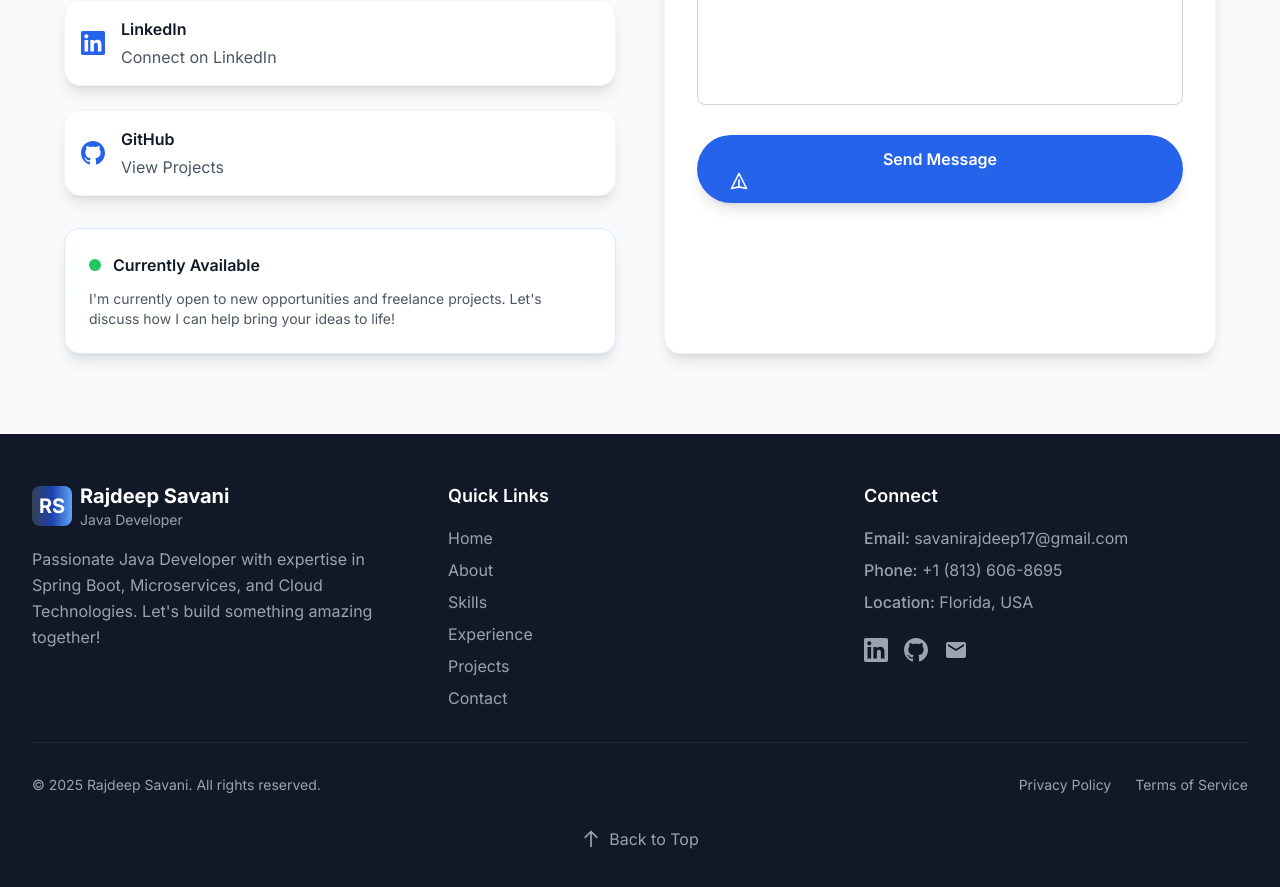
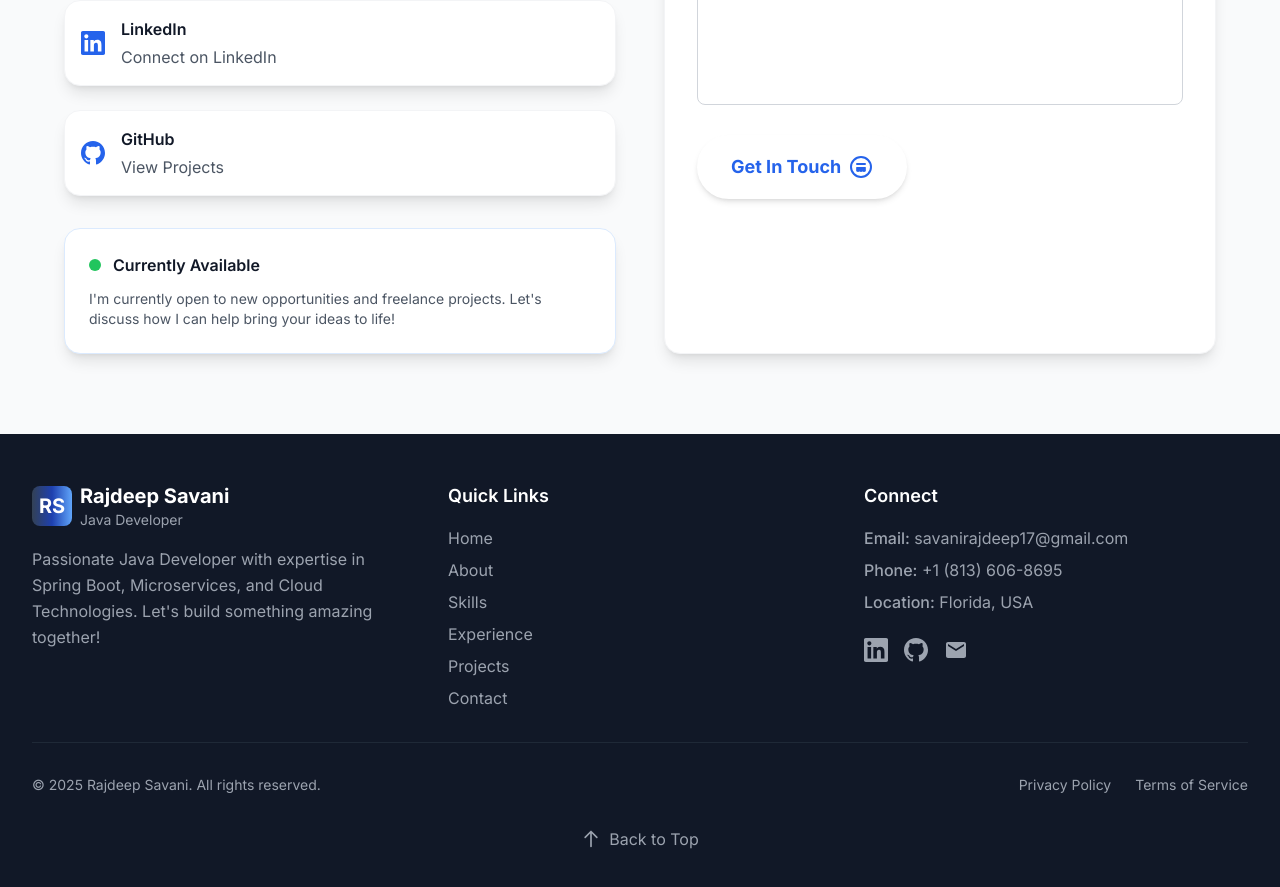
Before and after one commit to savanirajdeep/portfolio, a React (Vite) app: page / in a window 1280 px wide. Shown: the part 7480-8367 px from the top of the page. Built offline with nearby package versions, Linux system fonts and the light colour scheme.

Commit message:
fixed some ui changes

```diff
--- a/src/components/Contact.jsx
+++ b/src/components/Contact.jsx
@@ -1,87 +1,92 @@
-import { useState } from 'react'
+import { useState } from "react";
 
 const Contact = () => {
   const [formData, setFormData] = useState({
-    name: '',
-    email: '',
-    subject: '',
-    message: ''
-  })
+    name: "",
+    email: "",
+    subject: "",
+    message: "",
+  });
 
   const contactInfo = [
     {
       icon: (
         <svg className="w-6 h-6" fill="currentColor" viewBox="0 0 24 24">
-          <path d="M20 4H4c-1.1 0-1.99.9-1.99 2L2 18c0 1.1.9 2 2 2h16c1.1 0 2-.9 2-2V6c0-1.1-.9-2-2-2zm0 4l-8 5-8-5V6l8 5 8-5v2z"/>
+          <path d="M20 4H4c-1.1 0-1.99.9-1.99 2L2 18c0 1.1.9 2 2 2h16c1.1 0 2-.9 2-2V6c0-1.1-.9-2-2-2zm0 4l-8 5-8-5V6l8 5 8-5v2z" />
         </svg>
       ),
       title: "Email",
       value: "savanirajdeep17@gmail.com",
-      link: "mailto:savanirajdeep17@gmail.com"
+      link: "mailto:savanirajdeep17@gmail.com",
     },
     {
       icon: (
         <svg className="w-6 h-6" fill="currentColor" viewBox="0 0 24 24">
-          <path d="M6.62 10.79c1.44 2.83 3.76 5.14 6.59 6.59l2.2-2.2c.27-.27.67-.36 1.02-.24 1.12.37 2.33.57 3.57.57.55 0 1 .45 1 1V20c0 .55-.45 1-1 1-9.39 0-17-7.61-17-17 0-.55.45-1 1-1h3.5c.55 0 1 .45 1 1 0 1.25.2 2.45.57 3.57.11.35.03.74-.25 1.02l-2.2 2.2z"/>
+          <path d="M6.62 10.79c1.44 2.83 3.76 5.14 6.59 6.59l2.2-2.2c.27-.27.67-.36 1.02-.24 1.12.37 2.33.57 3.57.57.55 0 1 .45 1 1V20c0 .55-.45 1-1 1-9.39 0-17-7.61-17-17 0-.55.45-1 1-1h3.5c.55 0 1 .45 1 1 0 1.25.2 2.45.57 3.57.11.35.03.74-.25 1.02l-2.2 2.2z" />
         </svg>
       ),
       title: "Phone",
       value: "+1 (813) 606-8695",
-      link: "tel:+18136068695"
+      link: "tel:+18136068695",
     },
     {
       icon: (
         <svg className="w-6 h-6" fill="currentColor" viewBox="0 0 24 24">
-          <path d="M12 2C8.13 2 5 5.13 5 9c0 5.25 7 13 7 13s7-7.75 7-13c0-3.87-3.13-7-7-7zm0 9.5c-1.38 0-2.5-1.12-2.5-2.5s1.12-2.5 2.5-2.5 2.5 1.12 2.5 2.5-1.12 2.5-2.5 2.5z"/>
+          <path d="M12 2C8.13 2 5 5.13 5 9c0 5.25 7 13 7 13s7-7.75 7-13c0-3.87-3.13-7-7-7zm0 9.5c-1.38 0-2.5-1.12-2.5-2.5s1.12-2.5 2.5-2.5 2.5 1.12 2.5 2.5-1.12 2.5-2.5 2.5z" />
         </svg>
       ),
       title: "Location",
       value: "Florida, USA",
-      link: null
+      link: null,
     },
     {
       icon: (
         <svg className="w-6 h-6" fill="currentColor" viewBox="0 0 24 24">
-          <path d="M20.447 20.452h-3.554v-5.569c0-1.328-.027-3.037-1.852-3.037-1.853 0-2.136 1.445-2.136 2.939v5.667H9.351V9h3.414v1.561h.046c.477-.9 1.637-1.85 3.37-1.85 3.601 0 4.267 2.37 4.267 5.455v6.286zM5.337 7.433c-1.144 0-2.063-.926-2.063-2.065 0-1.138.92-2.063 2.063-2.063 1.14 0 2.064.925 2.064 2.063 0 1.139-.925 2.065-2.064 2.065zm1.782 13.019H3.555V9h3.564v11.452zM22.225 0H1.771C.792 0 0 .774 0 1.729v20.542C0 23.227.792 24 1.771 24h20.451C23.2 24 24 23.227 24 22.271V1.729C24 .774 23.2 0 22.222 0h.003z"/>
+          <path d="M20.447 20.452h-3.554v-5.569c0-1.328-.027-3.037-1.852-3.037-1.853 0-2.136 1.445-2.136 2.939v5.667H9.351V9h3.414v1.561h.046c.477-.9 1.637-1.85 3.37-1.85 3.601 0 4.267 2.37 4.267 5.455v6.286zM5.337 7.433c-1.144 0-2.063-.926-2.063-2.065 0-1.138.92-2.063 2.063-2.063 1.14 0 2.064.925 2.064 2.063 0 1.139-.925 2.065-2.064 2.065zm1.782 13.019H3.555V9h3.564v11.452zM22.225 0H1.771C.792 0 0 .774 0 1.729v20.542C0 23.227.792 24 1.771 24h20.451C23.2 24 24 23.227 24 22.271V1.729C24 .774 23.2 0 22.222 0h.003z" />
         </svg>
       ),
       title: "LinkedIn",
       value: "Connect on LinkedIn",
       target: "_blank",
-      link: "https://www.linkedin.com/in/savanirajdeep5"
+      link: "https://www.linkedin.com/in/savanirajdeep5",
     },
     {
       icon: (
         <svg className="w-6 h-6" fill="currentColor" viewBox="0 0 24 24">
-          <path d="M12 0c-6.626 0-12 5.373-12 12 0 5.302 3.438 9.8 8.207 11.387.599.111.793-.261.793-.577v-2.234c-3.338.726-4.033-1.416-4.033-1.416-.546-1.387-1.333-1.756-1.333-1.756-1.089-.745.083-.729.083-.729 1.205.084 1.839 1.237 1.839 1.237 1.07 1.834 2.807 1.304 3.492.997.107-.775.418-1.305.762-1.604-2.665-.305-5.467-1.334-5.467-5.931 0-1.311.469-2.381 1.236-3.221-.124-.303-.535-1.524.117-3.176 0 0 1.008-.322 3.301 1.23.957-.266 1.983-.399 3.003-.404 1.02.005 2.047.138 3.006.404 2.291-1.552 3.297-1.23 3.297-1.23.653 1.653.242 2.874.118 3.176.77.84 1.235 1.911 1.235 3.221 0 4.609-2.807 5.624-5.479 5.921.43.372.823 1.102.823 2.222v3.293c0 .319.192.694.801.576 4.765-1.589 8.199-6.086 8.199-11.386 0-6.627-5.373-12-12-12z"/>
+          <path d="M12 0c-6.626 0-12 5.373-12 12 0 5.302 3.438 9.8 8.207 11.387.599.111.793-.261.793-.577v-2.234c-3.338.726-4.033-1.416-4.033-1.416-.546-1.387-1.333-1.756-1.333-1.756-1.089-.745.083-.729.083-.729 1.205.084 1.839 1.237 1.839 1.237 1.07 1.834 2.807 1.304 3.492.997.107-.775.418-1.305.762-1.604-2.665-.305-5.467-1.334-5.467-5.931 0-1.311.469-2.381 1.236-3.221-.124-.303-.535-1.524.117-3.176 0 0 1.008-.322 3.301 1.23.957-.266 1.983-.399 3.003-.404 1.02.005 2.047.138 3.006.404 2.291-1.552 3.297-1.23 3.297-1.23.653 1.653.242 2.874.118 3.176.77.84 1.235 1.911 1.235 3.221 0 4.609-2.807 5.624-5.479 5.921.43.372.823 1.102.823 2.222v3.293c0 .319.192.694.801.576 4.765-1.589 8.199-6.086 8.199-11.386 0-6.627-5.373-12-12-12z" />
         </svg>
       ),
       title: "GitHub",
       value: "View Projects",
       target: "_blank",
-      link: "https://github.com/savanirajdeep"
-    }
-  ]
+      link: "https://github.com/savanirajdeep",
+    },
+  ];
 
   const handleInputChange = (e) => {
-    const { name, value } = e.target
-    setFormData(prev => ({
+    const { name, value } = e.target;
+    setFormData((prev) => ({
       ...prev,
-      [name]: value
-    }))
-  }
+      [name]: value,
+    }));
+  };
 
   const handleSubmit = (e) => {
-    e.preventDefault()
+    e.preventDefault();
     // Here you would typically send the form data to your backend
-    alert('Thank you for reaching out! I will get back to you soon.')
+    alert("Thank you for reaching out! I will get back to you soon.");
     setFormData({
-      name: '',
-      email: '',
-      subject: '',
-      message: ''
-    })
-  }
+      name: "",
+      email: "",
+      subject: "",
+      message: "",
+    });
+  };
+
+  const handleSend = (e) => {
+    e.preventDefault();
+    alert('Message sent!');
+  };
 
   return (
     <section id="contact" className="py-20 bg-gray-50">
@@ -89,7 +94,8 @@ const Contact = () => {
         <div className="text-center mb-16">
           <h2 className="section-title text-gray-900">Get In Touch</h2>
           <p className="text-xl text-gray-600 max-w-3xl mx-auto">
-            I'm always interested in new opportunities and exciting projects. Feel free to reach out!
+            I'm always interested in new opportunities and exciting projects.
+            Feel free to reach out!
           </p>
         </div>
 
@@ -97,10 +103,13 @@ const Contact = () => {
           {/* Contact Information */}
           <div className="space-y-8">
             <div>
-              <h3 className="text-2xl font-bold text-gray-900 mb-4">Let's Connect</h3>
+              <h3 className="text-2xl font-bold text-gray-900 mb-4">
+                Let's Connect
+              </h3>
               <p className="text-gray-600 leading-relaxed">
-                Whether you have a project in mind, want to discuss potential opportunities,
-                or just want to say hello, I'd love to hear from you. Let's start a conversation!
+                Whether you have a project in mind, want to discuss potential
+                opportunities, or just want to say hello, I'd love to hear from
+                you. Let's start a conversation!
               </p>
             </div>
 
@@ -136,7 +145,9 @@ const Contact = () => {
             <div className="card p-6 bg-gradient-to-r  border border-primary-100">
               <div className="flex items-center space-x-3 mb-3">
                 <div className="w-3 h-3 bg-green-500 rounded-full animate-pulse"></div>
-                <h4 className="font-semibold text-gray-900">Currently Available</h4>
+                <h4 className="font-semibold text-gray-900">
+                  Currently Available
+                </h4>
               </div>
               <p className="text-gray-600 text-sm">
                 I'm currently open to new opportunities and freelance projects.
@@ -147,11 +158,16 @@ const Contact = () => {
 
           {/* Contact Form */}
           <div className="card p-8 bg-white">
-            <h3 className="text-2xl font-bold text-gray-900 mb-6">Send a Message</h3>
+            <h3 className="text-2xl font-bold text-gray-900 mb-6">
+              Send a Message
+            </h3>
 
             <form onSubmit={handleSubmit} className="space-y-6">
               <div>
-                <label htmlFor="name" className="block text-sm font-medium text-gray-700 mb-2">
+                <label
+                  htmlFor="name"
+                  className="block text-sm font-medium text-gray-700 mb-2"
+                >
                   Name *
                 </label>
                 <input
@@ -167,7 +183,10 @@ const Contact = () => {
               </div>
 
               <div>
-                <label htmlFor="email" className="block text-sm font-medium text-gray-700 mb-2">
+                <label
+                  htmlFor="email"
+                  className="block text-sm font-medium text-gray-700 mb-2"
+                >
                   Email *
                 </label>
                 <input
@@ -183,7 +202,10 @@ const Contact = () => {
               </div>
 
               <div>
-                <label htmlFor="subject" className="block text-sm font-medium text-gray-700 mb-2">
+                <label
+                  htmlFor="subject"
+                  className="block text-sm font-medium text-gray-700 mb-2"
+                >
                   Subject *
                 </label>
                 <input
@@ -199,7 +221,10 @@ const Contact = () => {
               </div>
 
               <div>
-                <label htmlFor="message" className="block text-sm font-medium text-gray-700 mb-2">
+                <label
+                  htmlFor="message"
+                  className="block text-sm font-medium text-gray-700 mb-2"
+                >
                   Message *
                 </label>
                 <textarea
@@ -215,12 +240,22 @@ const Contact = () => {
               </div>
 
               <button
-                type="submit"
-                className="w-full btn-primary"
+                className="flex items-center px-8 py-4 bg-white text-blue-600 font-bold rounded-full text-lg shadow-md border-2 border-white hover:bg-blue-600 hover:text-white transition"
+                onClick={handleSend}
               >
-                Send Message
-                <svg className="w-5 h-5 ml-2" fill="none" stroke="currentColor" viewBox="0 0 24 24">
-                  <path strokeLinecap="round" strokeLinejoin="round" strokeWidth={2} d="M12 19l9 2-9-18-9 18 9-2zm0 0v-8" />
+                <span>Get In Touch</span>
+                <svg
+                  className="ml-2 w-6 h-6"
+                  fill="none"
+                  stroke="currentColor"
+                  strokeWidth="2"
+                  viewBox="0 0 24 24"
+                >
+                  <circle cx="12" cy="12" r="10" stroke="currentColor" strokeWidth="2"/>
+                  <path d="M8 13h8M8 9h8" stroke="currentColor" strokeWidth="2" strokeLinecap="round"/>
+                  <circle cx="9" cy="15" r="1" fill="currentColor"/>
+                  <circle cx="12" cy="15" r="1" fill="currentColor"/>
+                  <circle cx="15" cy="15" r="1" fill="currentColor"/>
                 </svg>
               </button>
             </form>
@@ -228,7 +263,7 @@ const Contact = () => {
         </div>
       </div>
     </section>
-  )
-}
+  );
+};
 
-export default Contact
+export default Contact;
```
